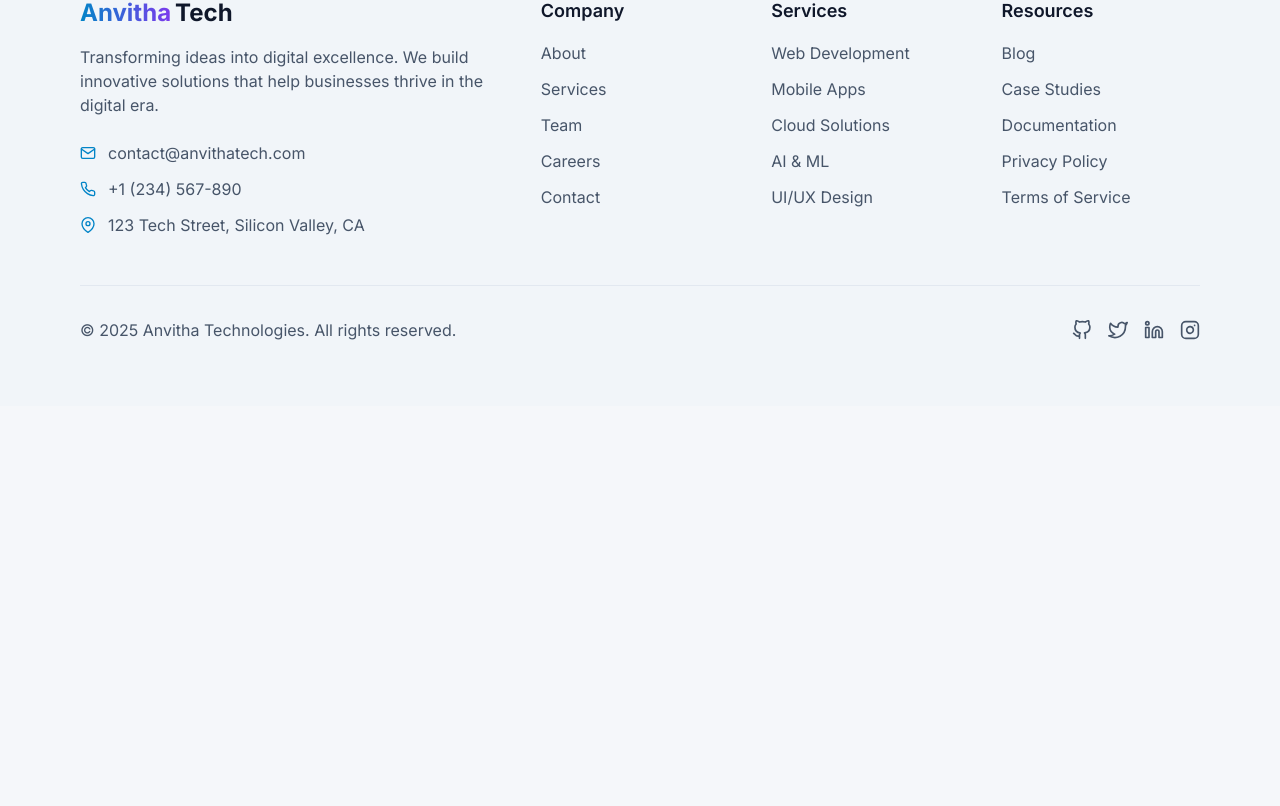
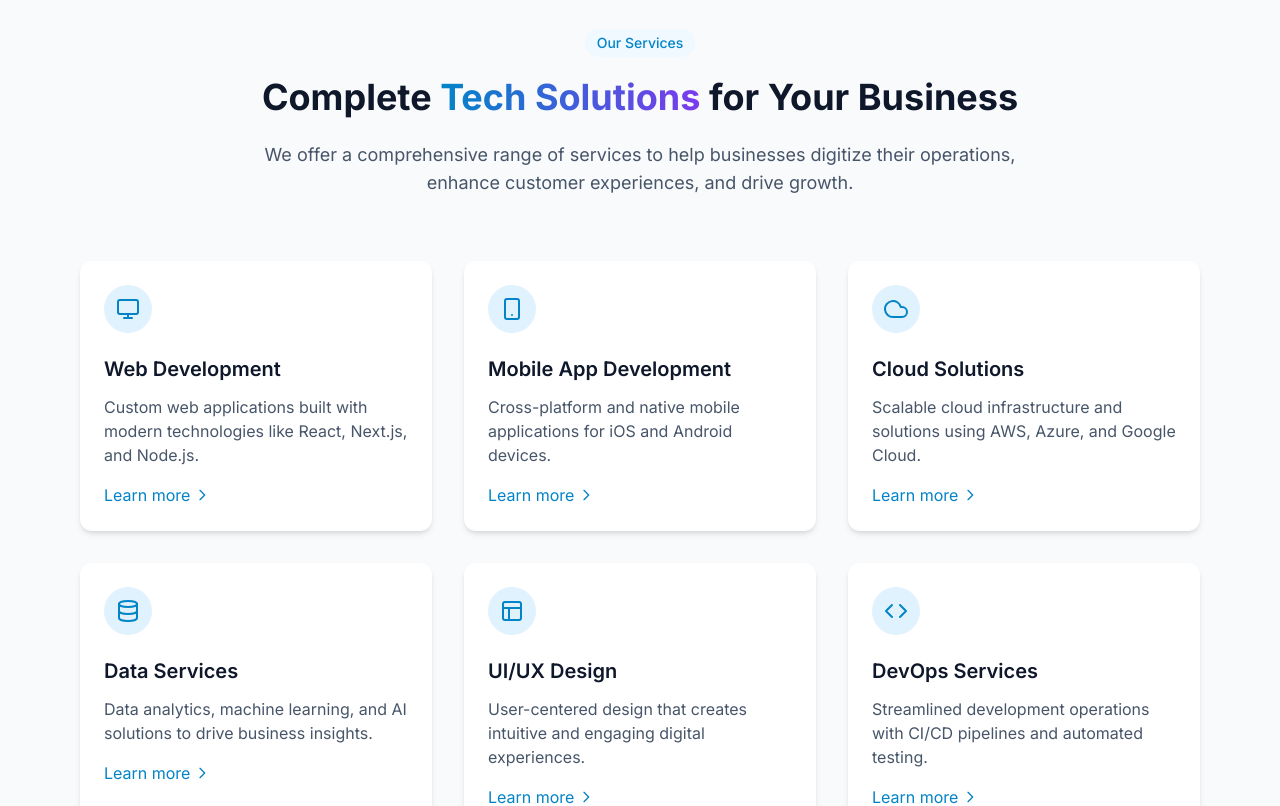
Before and after one commit to shitaanshus27/anvitha-tech-new, a Next.js app: page / in a window 1280 px wide. Shown: the part 1637-2443 px from the top of the page. Before the commit the page ends 2043 px from the top, so only its background shows below. Built offline with nearby package versions, Linux system fonts and the light colour scheme.

Commit message:
Add services section component with TypeScript

```diff
--- /dev/null
+++ b/components/sections/services-section.tsx
@@ -0,0 +1,171 @@
+"use client";
+
+import { useRef } from "react";
+import { motion, useInView } from "framer-motion";
+import { FiMonitor, FiSmartphone, FiCloud, FiDatabase, FiLayout, FiCode } from "react-icons/fi";
+import Link from "next/link";
+import { cn } from "@/lib/utils";
+
+interface Service {
+  id: string;
+  icon: React.ComponentType;
+  title: string;
+  description: string;
+  link: string;
+  delay: number;
+}
+
+const services: Service[] = [
+  {
+    id: "web-development",
+    icon: FiMonitor,
+    title: "Web Development",
+    description: "Custom web applications built with modern technologies like React, Next.js, and Node.js.",
+    link: "/services/web-development",
+    delay: 0.2,
+  },
+  {
+    id: "mobile-development",
+    icon: FiSmartphone,
+    title: "Mobile App Development",
+    description: "Cross-platform and native mobile applications for iOS and Android devices.",
+    link: "/services/mobile-development",
+    delay: 0.3,
+  },
+  {
+    id: "cloud-solutions",
+    icon: FiCloud,
+    title: "Cloud Solutions",
+    description: "Scalable cloud infrastructure and solutions using AWS, Azure, and Google Cloud.",
+    link: "/services/cloud-solutions",
+    delay: 0.4,
+  },
+  {
+    id: "data-services",
+    icon: FiDatabase,
+    title: "Data Services",
+    description: "Data analytics, machine learning, and AI solutions to drive business insights.",
+    link: "/services/data-services",
+    delay: 0.5,
+  },
+  {
+    id: "ui-ux-design",
+    icon: FiLayout,
+    title: "UI/UX Design",
+    description: "User-centered design that creates intuitive and engaging digital experiences.",
+    link: "/services/ui-ux-design",
+    delay: 0.6,
+  },
+  {
+    id: "devops",
+    icon: FiCode,
+    title: "DevOps Services",
+    description: "Streamlined development operations with CI/CD pipelines and automated testing.",
+    link: "/services/devops",
+    delay: 0.7,
+  },
+];
+
+interface ServiceCardProps {
+  service: Service;
+  isInView: boolean;
+}
+
+const ServiceCard = ({ service, isInView }: ServiceCardProps) => {
+  const Icon = service.icon;
+
+  return (
+    <motion.div
+      initial={{ opacity: 0, y: 30 }}
+      animate={isInView ? { opacity: 1, y: 0 } : { opacity: 0, y: 30 }}
+      transition={{ duration: 0.5, delay: service.delay }}
+      className="bg-white dark:bg-slate-800 p-6 rounded-xl shadow-md hover:shadow-lg transition-shadow"
+    >
+      <div className="p-3 rounded-full bg-primary-100 dark:bg-primary-900/30 text-primary-600 dark:text-primary-400 inline-block mb-4">
+        <Icon size={24} />
+      </div>
+      <h3 className="text-xl font-semibold mb-3 text-slate-900 dark:text-white">
+        {service.title}
+      </h3>
+      <p className="text-slate-600 dark:text-slate-400 mb-4">
+        {service.description}
+      </p>
+      <Link
+        href={service.link}
+        className="inline-flex items-center text-primary-600 dark:text-primary-400 hover:underline"
+      >
+        Learn more
+        <svg
+          className="ml-1 w-4 h-4"
+          fill="none"
+          stroke="currentColor"
+          viewBox="0 0 24 24"
+          xmlns="http://www.w3.org/2000/svg"
+        >
+          <path
+            strokeLinecap="round"
+            strokeLinejoin="round"
+            strokeWidth={2}
+            d="M9 5l7 7-7 7"
+          />
+        </svg>
+      </Link>
+    </motion.div>
+  );
+};
+
+export default function ServicesSection() {
+  const ref = useRef<HTMLElement>(null);
+  const isInView = useInView(ref, { once: false, amount: 0.1 });
+
+  return (
+    <section
+      ref={ref}
+      className={cn(
+        "py-16 md:py-24 bg-slate-50 dark:bg-slate-800",
+        "transition-opacity duration-1000",
+        isInView ? "opacity-100" : "opacity-0"
+      )}
+    >
+      <div className="container">
+        <div className="text-center max-w-3xl mx-auto mb-16">
+          <motion.span
+            initial={{ opacity: 0, y: 20 }}
+            animate={isInView ? { opacity: 1, y: 0 } : { opacity: 0, y: 20 }}
+            transition={{ duration: 0.5 }}
+            className="inline-block px-3 py-1 mb-5 text-sm font-medium rounded-full bg-primary-50 dark:bg-primary-900/30 text-primary-600 dark:text-primary-400"
+          >
+            Our Services
+          </motion.span>
+          <motion.h2
+            initial={{ opacity: 0, y: 20 }}
+            animate={isInView ? { opacity: 1, y: 0 } : { opacity: 0, y: 20 }}
+            transition={{ duration: 0.5, delay: 0.1 }}
+            className="heading-2 mb-6"
+          >
+            Complete <span className="gradient-text">Tech Solutions</span> for Your Business
+          </motion.h2>
+          <motion.p
+            initial={{ opacity: 0, y: 20 }}
+            animate={isInView ? { opacity: 1, y: 0 } : { opacity: 0, y: 20 }}
+            transition={{ duration: 0.5, delay: 0.2 }}
+            className="text-lg text-slate-600 dark:text-slate-400"
+          >
+            We offer a comprehensive range of services to help businesses
+            digitize their operations, enhance customer experiences, and drive growth.
+          </motion.p>
+        </div>
+
+        <div className="grid grid-cols-1 md:grid-cols-2 lg:grid-cols-3 gap-8">
+          {services.map((service) => (
+            <ServiceCard
+              key={service.id}
+              service={service}
+              isInView={isInView}
+            />
+          ))}
+        </div>
+      </div>
+    </section>
+  );
+}
```
